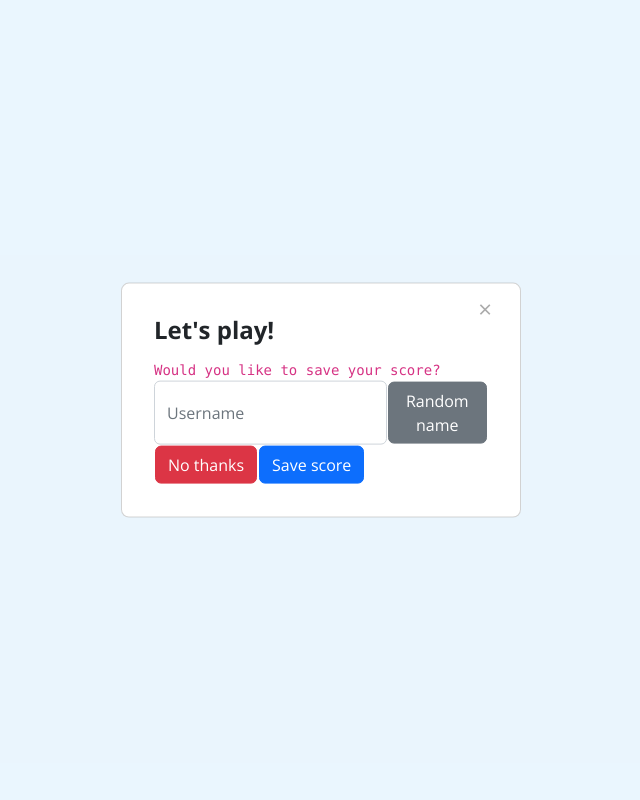
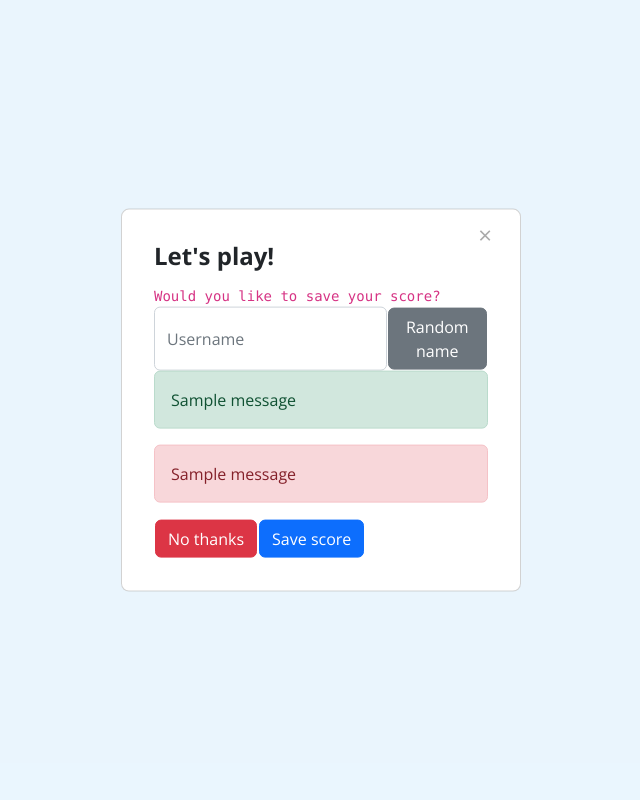
Before and after one commit to tmchuynh/full_snake_game, a Flask app: page / in a window 1280 px wide. Shown: the whole page, without its empty margins (319-959 px from the left). Run offline with Flask 3, Linux system fonts and the light colour scheme; one stand-in notice (Sample message) is shown; some libraries are stand-ins or nearby versions.

Commit message:
flash messages for username

```diff
--- a/flask_app/controllers/user_controller.py
+++ b/flask_app/controllers/user_controller.py
@@ -1,4 +1,4 @@
-from flask import Flask, render_template, request, redirect, session
+from flask import Flask, flash, render_template, request, redirect, session
 from flask_app import app
 from flask_app.models.user_model import User
 
@@ -20,16 +20,18 @@
     if noButton:
         return f'no thanks button clicked'
 
-    # if not User.validate_username(request.form):
-    #     return redirect('/')
-    # if User.check_database(username):
-    #     return redirect('/')
+    if not User.validate_username(request.form):
+        flash("Usernames cannot contain special characters and cannot be less than 5 characters in length", "registration_failure")
+        return redirect('/')
+    if User.check_database(username):
+        flash("The username " + username + " already exists.", "registration_failure")
+        return redirect('/')
 
     new_user = {
         'username': request.form['username'].capitalize()
     }
 
-    # User.create_new_user(new_user)
+    User.create_new_user(new_user)
     return redirect('/snake_game')
 
 
--- a/flask_app/templates/opening.html
+++ b/flask_app/templates/opening.html
@@ -25,6 +25,18 @@
                             value="randomButton" type="button">Random
                             name</button>
                     </div>
+                    {% for message in get_flashed_messages(category_filter = ['registration']) %}
+                    <div class="alert alert-success">
+                        {{ message }}
+                    </div>
+                    {% endfor %}
+
+                    {% for message in get_flashed_messages(category_filter = ['registration_failure']) %}
+                    <div class="alert alert-danger">
+                        {{ message }}
+                    </div>
+                    {% endfor %}
+
                     <div class="d-flex">
                         <button class="btn btn-danger" type="button" name="noButton">No thanks</button>
                         <button class="btn btn-primary" type="submit" name="saveScore" value="saveScore">Save
@@ -35,7 +47,9 @@
         </div>
     </div>
 
-    <script src="https://cdn.jsdelivr.net/npm/bootstrap@5.3.0-alpha1/dist/js/bootstrap.bundle.min.js" integrity="sha384-w76AqPfDkMBDXo30jS1Sgez6pr3x5MlQ1ZAGC+nuZB+EYdgRZgiwxhTBTkF7CXvN" crossorigin="anonymous"></script>
+    <script src="https://cdn.jsdelivr.net/npm/bootstrap@5.3.0-alpha1/dist/js/bootstrap.bundle.min.js"
+        integrity="sha384-w76AqPfDkMBDXo30jS1Sgez6pr3x5MlQ1ZAGC+nuZB+EYdgRZgiwxhTBTkF7CXvN"
+        crossorigin="anonymous"></script>
     <script src="https://cdnjs.cloudflare.com/ajax/libs/randomcolor/0.6.2/randomColor.min.js"></script>
     <script type="text/javascript" src="{{ url_for('static', filename='js/welcome.js') }}"></script>
 </body>
```
Also changed, not shown: flask_app/models/user_model.py (+1 -10 lines).
